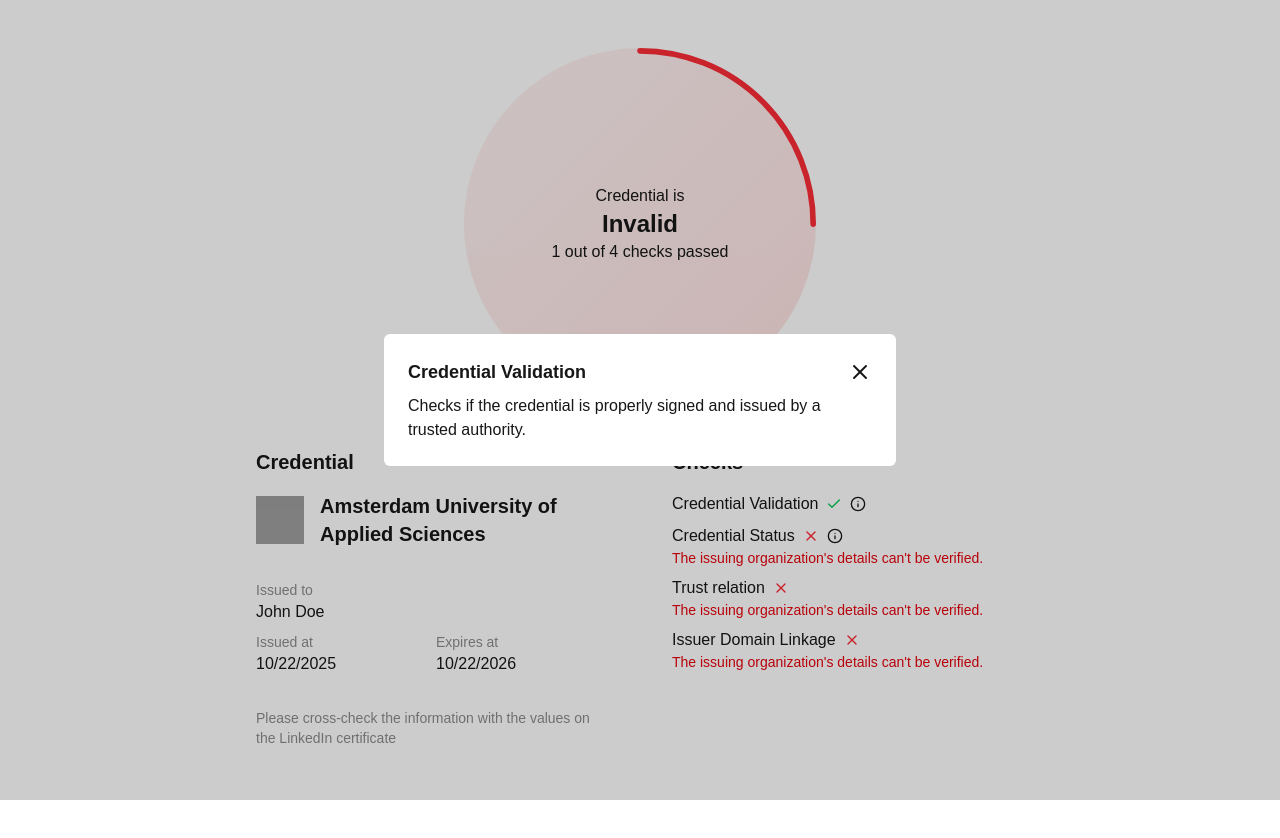
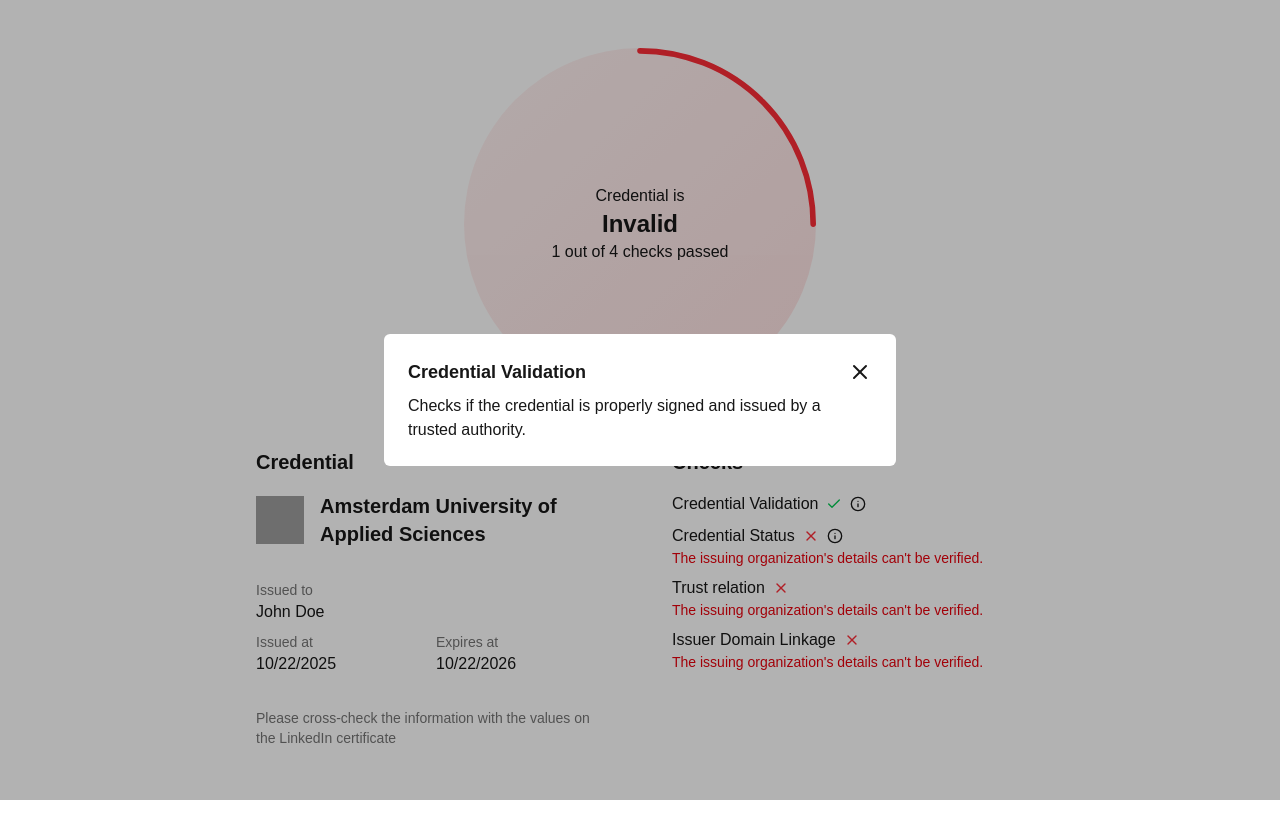
Before and after one commit to Yummygum/iot-identity-app, a Next.js app: page /verify in a window 1280 px wide. Both pictures are taken after a click on the button 858 px from the left and 504 px from the top of the page. Shown: the top 838 px of the page. Built offline with nearby package versions, Linux system fonts and the light colour scheme; grey boxes are pictures that could not be loaded.

Commit message:
feat(Accessibility): Improve accessibility of verification page by adding more ARIA-attributes

```diff
--- a/src/components/atoms/LabeledValue/LabeledValue.tsx
+++ b/src/components/atoms/LabeledValue/LabeledValue.tsx
@@ -8,7 +8,7 @@
 const LabeledValue = ({ label, value, ...props }: ILabeledValueProps) => {
   return (
     <div {...props}>
-      <p className="text-foreground/50 text-sm">{label}</p>
+      <p className="text-foreground/60 text-sm">{label}</p>
       <p>{value}</p>
     </div>
   )
--- a/src/components/atoms/ProgressCircle/ProgressCircle.tsx
+++ b/src/components/atoms/ProgressCircle/ProgressCircle.tsx
@@ -21,7 +21,6 @@
   const radius = (size - strokeWidth) / 2
   const circumference = 2 * Math.PI * radius
   const targetDash = (progress * circumference) / 100
-
   const [dash, setDash] = useState(isAnimated ? 0 : targetDash)
 
   useEffect(() => {
@@ -39,7 +38,9 @@
       currentFrame += 1
       const progressRatio = currentFrame / totalFrames
       const easedProgress = 1 - (1 - progressRatio) ** 3
+
       setDash(easedProgress * targetDash)
+
       if (currentFrame < totalFrames) {
         requestAnimationFrame(animate)
       }
--- a/src/components/organisms/CredentialOverview/SectionCredentialOverview.tsx
+++ b/src/components/organisms/CredentialOverview/SectionCredentialOverview.tsx
@@ -3,14 +3,14 @@
 
 interface ISectionCredentialOverviewProps {
   isLoading?: boolean
-  data: TVerificationResult['credential']
+  data?: TVerificationResult['credential']
 }
 
 const SectionCredentialOverview = ({
   data,
   isLoading
 }: ISectionCredentialOverviewProps) => {
-  if (isLoading || !data) {
+  if (isLoading) {
     return null
   }
 
@@ -18,6 +18,8 @@
     <section className="flex flex-col gap-4">
       <h2 className="text-xl font-semibold">Credential</h2>
 
+      {data ? (
+        <>
           <div className="flex items-center gap-4 text-xl">
             {/* eslint-disable @next/next/no-img-element */}
             <img
@@ -44,10 +46,14 @@
             />
           </div>
 
-      <p className="text-foreground/50 text-sm">
+          <p className="text-foreground/60 text-sm">
             Please cross-check the information with the values on the LinkedIn
             certificate
           </p>
+        </>
+      ) : (
+        <p className="text-foreground/50">No credential to show</p>
+      )}
     </section>
   )
 }
--- a/src/components/organisms/Popup/Popup.tsx
+++ b/src/components/organisms/Popup/Popup.tsx
@@ -1,5 +1,5 @@
 import { X } from 'lucide-react'
-import { HTMLAttributes } from 'react'
+import { HTMLAttributes, useId } from 'react'
 
 interface IPopupProps extends HTMLAttributes<HTMLDivElement> {
   isOpen: boolean
@@ -7,13 +7,18 @@
   onClose: () => void
 }
 
-const Popup = ({ isOpen, onClose, title, ...props }: IPopupProps) => {
+const Popup = ({ isOpen, onClose, title, children, ...props }: IPopupProps) => {
+  const headingId = useId()
+
   return (
     <>
       {isOpen && (
         <div
-          className="bg-opacity-50 fixed inset-0 z-50 flex items-center justify-center bg-black/20"
+          aria-labelledby={headingId}
+          aria-modal="true"
+          className="bg-opacity-50 fixed inset-0 z-50 flex items-center justify-center bg-black/30"
           onClick={onClose}
+          role="dialog"
         >
           <div
             className="bg-background flex max-w-lg flex-col gap-2 rounded-md p-6"
@@ -21,12 +26,14 @@
             {...props}
           >
             <div className="flex justify-between">
-              <h2 className="text-lg font-semibold">{title}</h2>
+              <h2 className="text-lg font-semibold" id={headingId}>
+                {title}
+              </h2>
               <button aria-label="Close popup" onClick={onClose}>
-                <X>Close</X>
+                <X />
               </button>
             </div>
-            {props.children}
+            {children}
           </div>
         </div>
       )}
--- a/src/components/organisms/SectionVerificationResult/SectionVerificationResult.tsx
+++ b/src/components/organisms/SectionVerificationResult/SectionVerificationResult.tsx
@@ -83,6 +83,7 @@
 
         {passedChecks > 0 && (
           <ProgressCircle
+            aria-label="Circular progress bar showing percentage of passed verification checks"
             circleClassName={resultBorder({
               status: passedChecks === totalChecks ? 'valid' : 'invalid'
             })}
```
Lines whose indentation alone changed are shown as unchanged.
